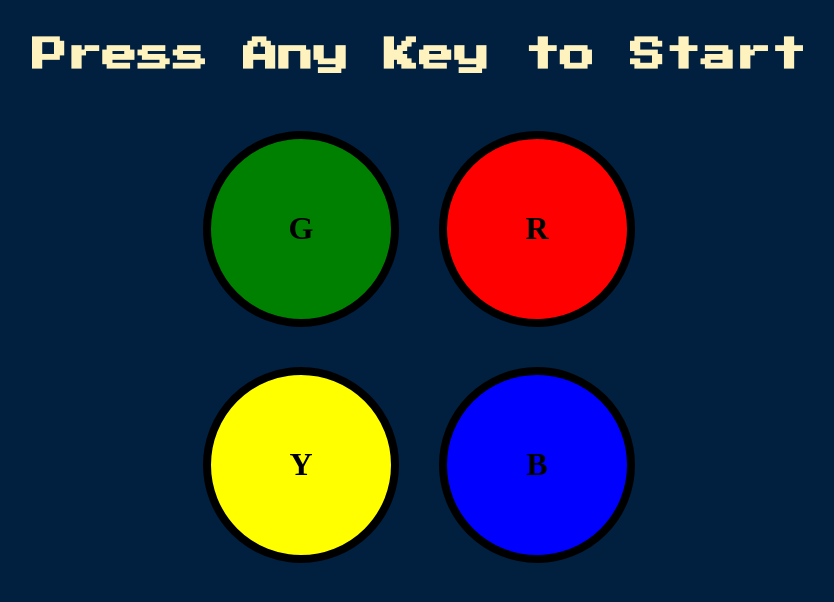
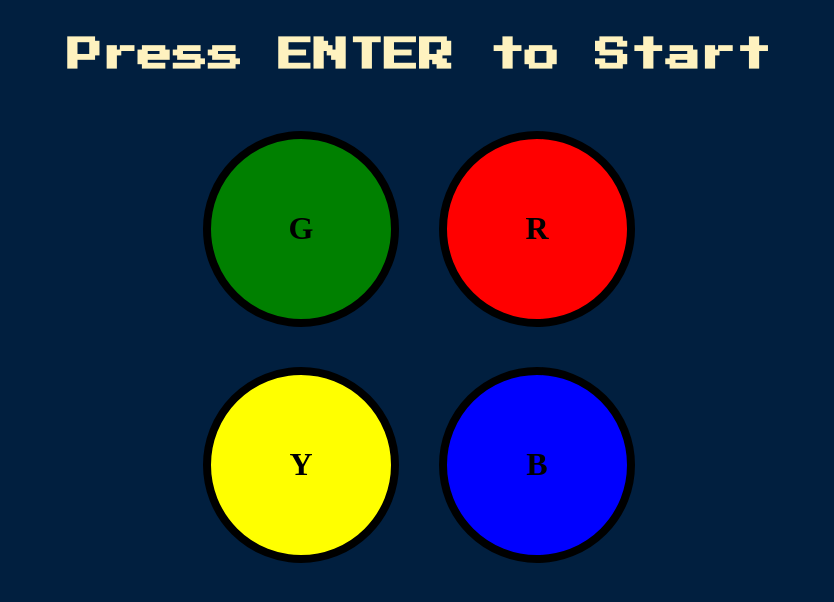
Before and after one commit to burhanuddin-5253/simon-game, a plain HTML site: page index.html in a window 1280 px wide. Shown: the whole page, without its empty margins (221-1055 px from the left). Drawn offline with nearby package versions, Linux system fonts and the light colour scheme.

Commit message:
Update index.html

```diff
--- a/index.html
+++ b/index.html
@@ -10,7 +10,7 @@
 </head>
 
 <body>
-  <h1 id="level-title">Press Any Key to Start</h1>
+  <h1 id="level-title">Press ENTER to Start</h1>
   <div class="container">
     <div class="row">
 
```
